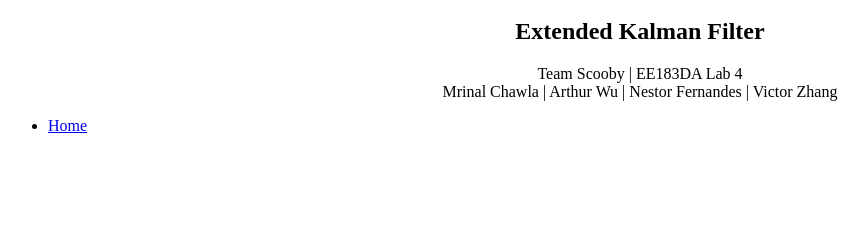
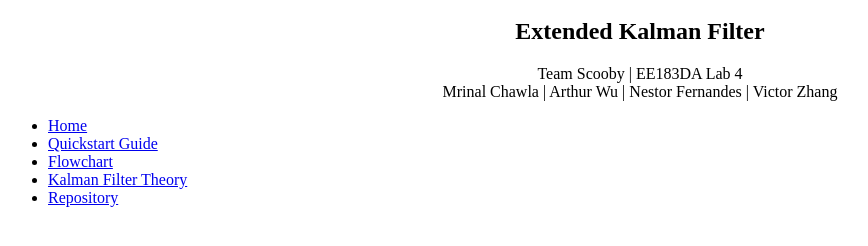
Before and after one commit to mchawla33/EE183DA-Lab-2, a plain HTML site: page lab4.html in a window 1280 px wide. Shown: the part 48-294 px from the top of the page, without its empty margins (0-868 px from the left). Drawn offline with Linux system fonts and the light colour scheme.

Commit message:
initial navigation

```diff
--- a/lab4.html
+++ b/lab4.html
@@ -12,6 +12,10 @@
 		<nav>
     		<ul>
         		<li><a href="/lab4">Home</a></li>
+        		<li><a href="/lab4_quickstart">Quickstart Guide</a></li>
+        		<li><a href="/lab4_flow">Flowchart</a></li>
+        		<li><a href="/lab4_kal_explain">Kalman Filter Theory</a></li>
+        		<li><a href="https://github.com/viktorzhang/183DA_lab4">Repository</a></li>
     		</ul>
 		</nav>
 	</body>
```
